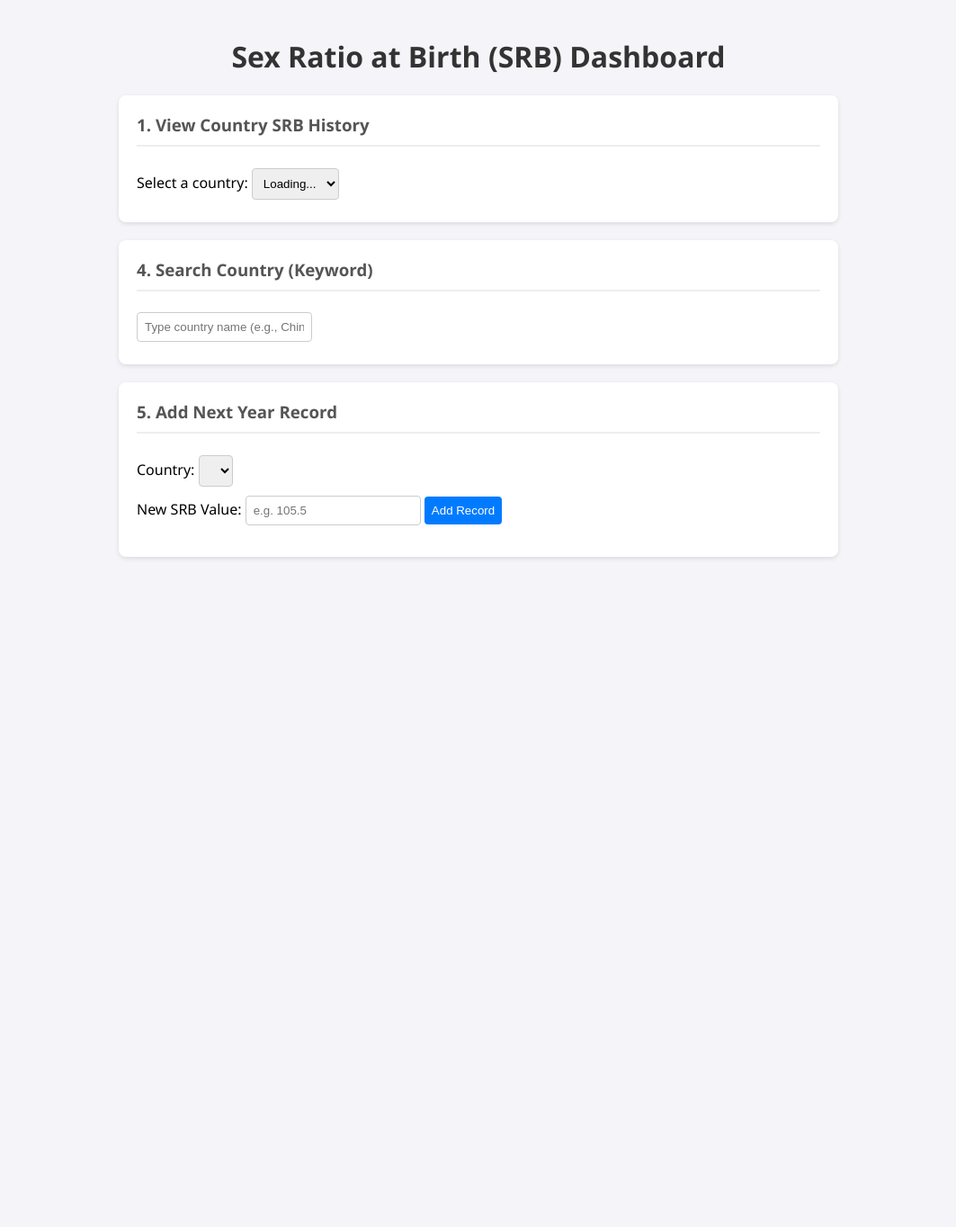
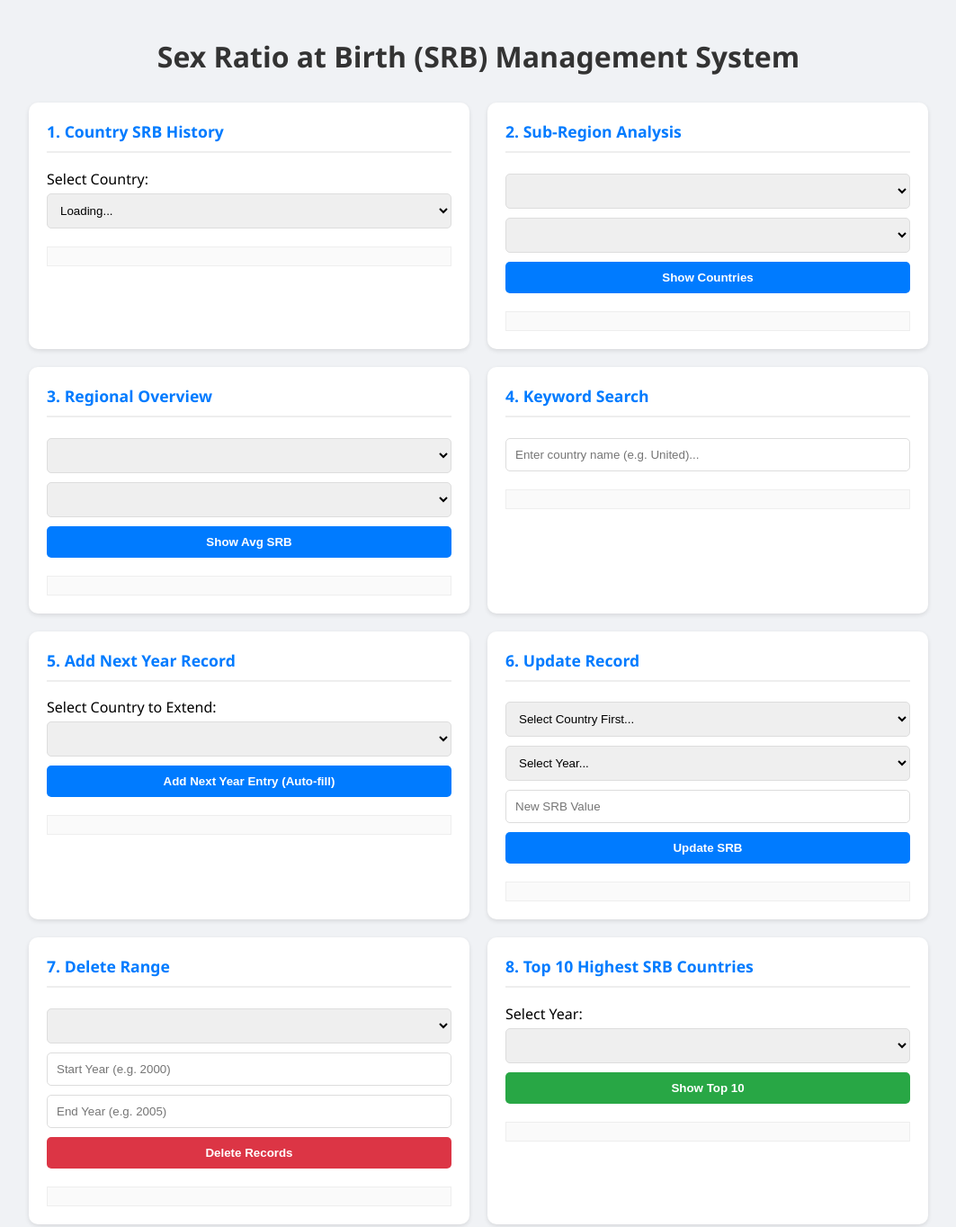
Before and after one commit to sandy86868/SRB-Final-Exam, a website: page app/views/index.html in a window 1280 px wide. Shown: the whole page at 90% size, without its empty margins (108-1171 px from the left). Before the commit the page ends 800 px from the top, so only its background shows below. Drawn offline with Linux system fonts and the light colour scheme.

Commit message:
Final Update: Implemented all 8 requirements fully

```diff
--- a/app/views/index.html
+++ b/app/views/index.html
@@ -2,58 +2,119 @@
 <html lang="en">
 <head>
     <meta charset="UTF-8">
-    <title>SRB Exam Project</title>
+    <title>SRB Final Exam Dashboard</title>
     <script src="https://unpkg.com/htmx.org@1.9.6"></script>
     <style>
-        body{ padding:20px; font-family: 'Segoe UI', sans-serif; max-width: 800px; margin: 0 auto; background-color: #f4f4f9; }
-        h1 { text-align: center; color: #333; }
-        .box { background: white; border-radius: 8px; padding: 20px; margin-bottom: 20px; box-shadow: 0 2px 5px rgba(0,0,0,0.1); }
-        h3 { margin-top: 0; color: #555; border-bottom: 2px solid #eee; padding-bottom: 10px; }
-        select, input, button { padding: 8px; margin: 5px 0; border: 1px solid #ccc; border-radius: 4px; }
-        button { background-color: #007bff; color: white; border: none; cursor: pointer; }
-        button:hover { background-color: #0056b3; }
-        table { width: 100%; border-collapse: collapse; margin-top: 10px; }
-        th { background-color: #007bff; color: white; padding: 8px; text-align: left; }
-        td { border-bottom: 1px solid #ddd; padding: 8px; }
+        body { font-family: 'Segoe UI', sans-serif; background: #f0f2f5; padding: 20px; max-width: 1000px; margin: 0 auto; }
+        h1 { text-align: center; color: #333; margin-bottom: 30px; }
+        .grid { display: grid; grid-template-columns: 1fr 1fr; gap: 20px; }
+        .card { background: white; padding: 20px; border-radius: 10px; box-shadow: 0 2px 5px rgba(0,0,0,0.1); }
+        .card h3 { margin-top: 0; color: #007bff; border-bottom: 2px solid #eee; padding-bottom: 10px; font-size: 1.1em; }
+        select, input, button { width: 100%; padding: 10px; margin: 5px 0; border: 1px solid #ddd; border-radius: 5px; box-sizing: border-box; }
+        button { background: #007bff; color: white; border: none; cursor: pointer; font-weight: bold; }
+        button:hover { background: #0056b3; }
+        .result-box { margin-top: 15px; max-height: 200px; overflow-y: auto; background: #fafafa; border: 1px solid #eee; padding: 10px; font-size: 0.9em; }
+        .table { width: 100%; border-collapse: collapse; }
+        .table th, .table td { border: 1px solid #ddd; padding: 8px; text-align: left; }
+        .table th { background: #007bff; color: white; }
     </style>
 </head>
 <body>
-    <h1>Sex Ratio at Birth (SRB) Dashboard</h1>
 
-    <div class="box">
-        <h3>1. View Country SRB History</h3>
-        <label>Select a country:</label>
-        <select name="code"
-                hx-get="/countries"
-                hx-trigger="load"
-                hx-target="this"
-                hx-swap="innerHTML"
-                hx-on:change="htmx.ajax('GET', '/srb/'+this.value, '#res1')">
+    <h1>Sex Ratio at Birth (SRB) Management System</h1>
+
+    <div class="grid">
+
+        <div class="card">
+            <h3>1. Country SRB History</h3>
+            <label>Select Country:</label>
+            <select name="code" hx-get="/api/countries" hx-trigger="load" hx-target="this"
+                    hx-on:change="htmx.ajax('GET', '/req1/srb/'+this.value, '#res1')">
                 <option>Loading...</option>
             </select>
-        <div id="res1"></div>
+            <div id="res1" class="result-box"></div>
         </div>
 
-    <div class="box">
-        <h3>4. Search Country (Keyword)</h3>
-        <input type="text" name="keyword" placeholder="Type country name (e.g., China)..."
-               hx-post="/search"
-               hx-trigger="keyup changed delay:500ms"
-               hx-target="#res4">
-        <div id="res4"></div>
+        <div class="card">
+            <h3>2. Sub-Region Analysis</h3>
+            <form hx-post="/req2" hx-target="#res2">
+                <select name="subregion" hx-get="/api/subregions" hx-trigger="load" required></select>
+                <select name="year" hx-get="/api/years" hx-trigger="load" required></select>
+                <button>Show Countries</button>
+            </form>
+            <div id="res2" class="result-box"></div>
         </div>
 
-    <div class="box">
+        <div class="card">
+            <h3>3. Regional Overview</h3>
+            <form hx-post="/req3" hx-target="#res3">
+                <select name="region" hx-get="/api/regions" hx-trigger="load" required></select>
+                <select name="year" hx-get="/api/years" hx-trigger="load" required></select>
+                <button>Show Avg SRB</button>
+            </form>
+            <div id="res3" class="result-box"></div>
+        </div>
+
+        <div class="card">
+            <h3>4. Keyword Search</h3>
+            <input type="text" name="keyword" placeholder="Enter country name (e.g. United)..."
+                   hx-post="/req4" hx-trigger="keyup changed delay:500ms" hx-target="#res4">
+            <div id="res4" class="result-box"></div>
+        </div>
+
+        <div class="card">
             <h3>5. Add Next Year Record</h3>
-        <form hx-post="/add-next-year" hx-target="#res5">
-            <label>Country:</label>
-            <select name="country_code" hx-get="/countries" hx-trigger="load"></select>
-            <br>
-            <label>New SRB Value:</label>
-            <input type="number" step="0.01" name="srb_value" placeholder="e.g. 105.5" required>
-            <button type="submit">Add Record</button>
+            <form hx-post="/req5" hx-target="#res5">
+                <label>Select Country to Extend:</label>
+                <select name="country_code" hx-get="/api/countries" hx-trigger="load" required></select>
+                <button>Add Next Year Entry (Auto-fill)</button>
             </form>
-        <div id="res5" style="margin-top: 10px; font-weight: bold;"></div>
+            <div id="res5" class="result-box"></div>
         </div>
+
+        <div class="card">
+            <h3>6. Update Record</h3>
+            <form hx-post="/req6" hx-target="#res6">
+                <select name="country_code" hx-get="/api/countries" hx-trigger="load"
+                        hx-target="#req6-year" hx-swap="outerHTML" required>
+                    <option>Select Country First...</option>
+                </select>
+                <select id="req6-year" name="year">
+                    <option value="">Select Year...</option>
+                </select>
+                <input type="number" step="0.001" name="new_srb" placeholder="New SRB Value" required>
+                <button>Update SRB</button>
+            </form>
+            <div id="res6" class="result-box"></div>
+            <script>
+                document.querySelector('[name="country_code"]').addEventListener('change', function(){
+                    if(this.value) htmx.ajax('GET', '/api/years/'+this.value, '#req6-year');
+                });
+            </script>
+        </div>
+
+        <div class="card">
+            <h3>7. Delete Range</h3>
+            <form hx-post="/req7" hx-target="#res7">
+                <select name="country_code" hx-get="/api/countries" hx-trigger="load" required></select>
+                <input type="number" name="start_year" placeholder="Start Year (e.g. 2000)" required>
+                <input type="number" name="end_year" placeholder="End Year (e.g. 2005)" required>
+                <button style="background: #dc3545;">Delete Records</button>
+            </form>
+            <div id="res7" class="result-box"></div>
+        </div>
+
+        <div class="card">
+            <h3>8. Top 10 Highest SRB Countries</h3>
+            <form hx-post="/req8" hx-target="#res8">
+                <label>Select Year:</label>
+                <select name="year" hx-get="/api/years" hx-trigger="load" required></select>
+                <button style="background: #28a745;">Show Top 10</button>
+            </form>
+            <div id="res8" class="result-box"></div>
+        </div>
+
+    </div>
+
 </body>
 </html>
```
Also changed, not shown: app/server.js (+151 -30 lines). Lines whose indentation alone changed are shown as unchanged.
